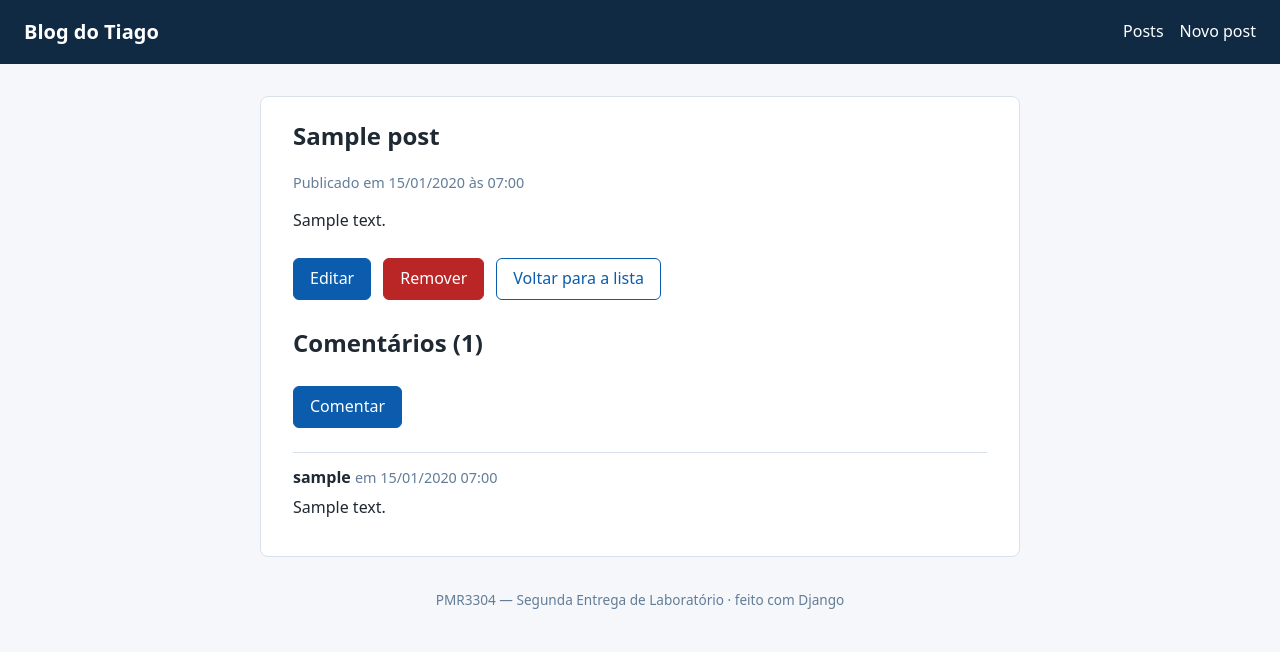
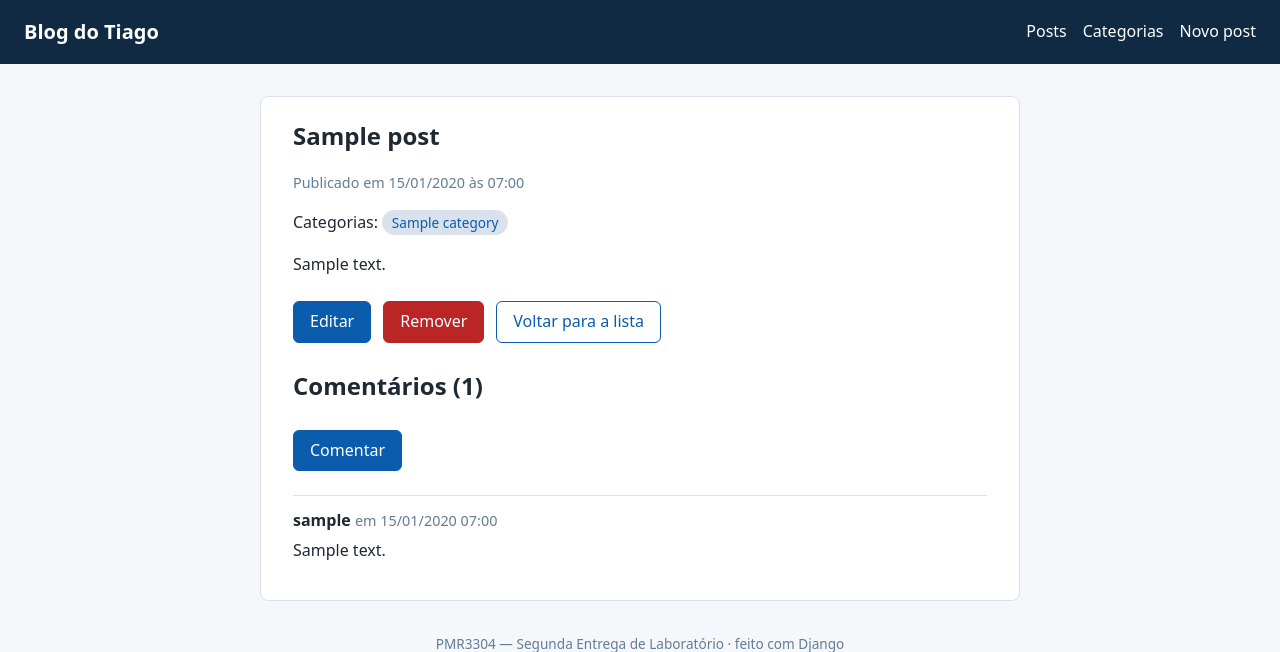
Before and after one commit to TiagoB14/blog-django, a Django app: page /posts/1/ in a window 1280 px wide. Shown: the top 652 px of the page. Run offline with Django 5.2, Linux system fonts and the light colour scheme; tables that the repository leaves empty hold one stand-in row (values such as "Sample post").

Commit message:
Categorias: views de listagem e individual, links no header e na página do post

```diff
--- a/blog/forms.py
+++ b/blog/forms.py
@@ -6,13 +6,15 @@ from .models import Comment, Post
 class PostForm(forms.ModelForm):
     class Meta:
         model = Post
-        fields = ['title', 'content']
+        fields = ['title', 'content', 'categories']
         labels = {
             'title': 'Título',
             'content': 'Conteúdo (HTML)',
+            'categories': 'Categorias',
         }
         widgets = {
             'content': forms.Textarea(attrs={'rows': 12}),
+            'categories': forms.CheckboxSelectMultiple,
         }
 
 
--- a/blog/templates/blog/post_detail.html
+++ b/blog/templates/blog/post_detail.html
@@ -6,6 +6,15 @@
   <article>
     <h1>{{ post.title }}</h1>
     <p class="meta">Publicado em {{ post.pub_date|date:"d/m/Y" }} às {{ post.pub_date|date:"H:i" }}</p>
+
+    <p class="tags">
+      Categorias:
+      {% for category in post.categories.all %}
+        <a href="{% url 'blog:category_detail' category.pk %}">{{ category.name }}</a>
+      {% empty %}
+        <span class="meta">nenhuma</span>
+      {% endfor %}
+    </p>
 
     <div class="content">
       {{ post.content|safe }}
--- a/blog/urls.py
+++ b/blog/urls.py
@@ -11,4 +11,6 @@ urlpatterns = [
     path('posts/<int:pk>/edit/', views.PostUpdateView.as_view(), name='post_update'),
     path('posts/<int:pk>/delete/', views.PostDeleteView.as_view(), name='post_delete'),
     path('posts/<int:pk>/comment/', views.comment_create, name='comment_create'),
+    path('categories/', views.CategoryListView.as_view(), name='category_list'),
+    path('categories/<int:pk>/', views.category_detail, name='category_detail'),
 ]
--- a/blog/views.py
+++ b/blog/views.py
@@ -3,7 +3,7 @@ from django.urls import reverse, reverse_lazy
 from django.views import generic
 
 from .forms import CommentForm, PostForm
-from .models import Post
+from .models import Category, Post
 
 
 class PostListView(generic.ListView):
@@ -13,8 +13,8 @@ class PostListView(generic.ListView):
 
 class PostDetailView(generic.DetailView):
     # Template: blog/post_detail.html; responde com 404 se o post não existir.
-    # Os comentários são lidos no template com post.comments.all, já ordenados
-    # do mais recente para o mais antigo (Meta.ordering do modelo Comment).
+    # Comentários e categorias são lidos no template com post.comments.all
+    # (mais recente primeiro) e post.categories.all.
     model = Post
 
 
@@ -55,3 +55,19 @@ def comment_create(request, pk):
     else:
         form = CommentForm()
     return render(request, 'blog/comment_form.html', {'form': form, 'post': post})
+
+
+class CategoryListView(generic.ListView):
+    # Template: blog/category_list.html; variável de contexto: category_list.
+    model = Category
+
+
+def category_detail(request, pk):
+    # Responde com 404 se a categoria não existir.
+    category = get_object_or_404(Category, pk=pk)
+    context = {
+        'category': category,
+        'post_list': category.posts.all(),
+    }
+    # Reutiliza o template de listagem de posts da parte 1.
+    return render(request, 'blog/post_list.html', context)
--- a/templates/base.html
+++ b/templates/base.html
@@ -63,6 +63,7 @@
       border-radius: 6px;
       font: inherit;
     }
+    #id_categories label { display: inline-block; margin-right: 1rem; font-weight: 400; }
     .errorlist { color: #ba2525; padding-left: 1.2rem; }
     .comment { padding: .75rem 0; border-top: 1px solid #d9e2ec; }
     .comment p { margin: .25rem 0 0; }
@@ -86,6 +87,7 @@
     <a class="brand" href="{% url 'blog:post_list' %}">Blog do Tiago</a>
     <nav>
       <a href="{% url 'blog:post_list' %}">Posts</a>
+      <a href="{% url 'blog:category_list' %}">Categorias</a>
       <a href="{% url 'blog:post_create' %}">Novo post</a>
     </nav>
   </header>
```
Also changed, not shown: blog/templates/blog/category_list.html (added, +20 -0 lines), blog/templates/blog/post_list.html (+12 -3 lines).
